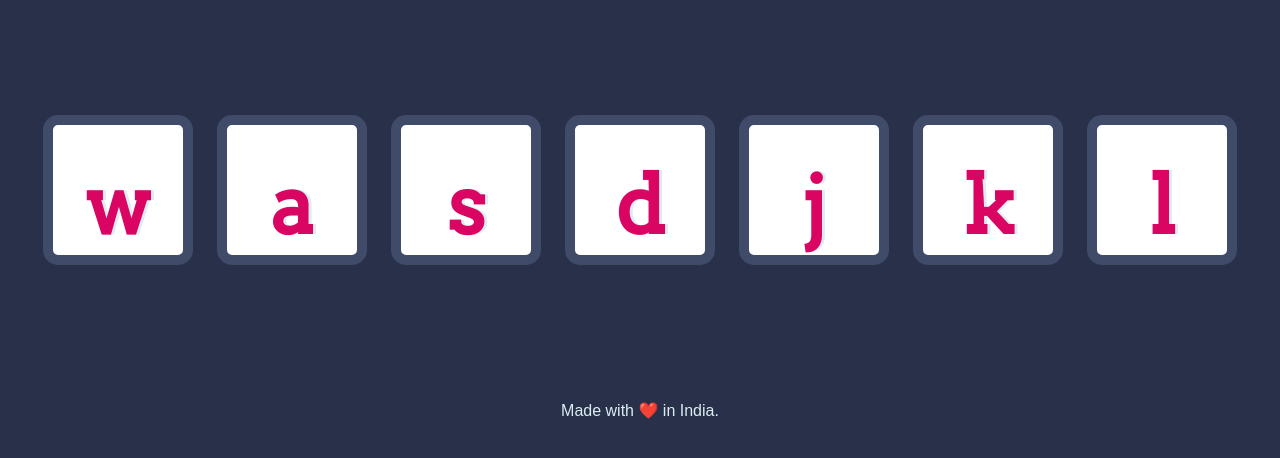
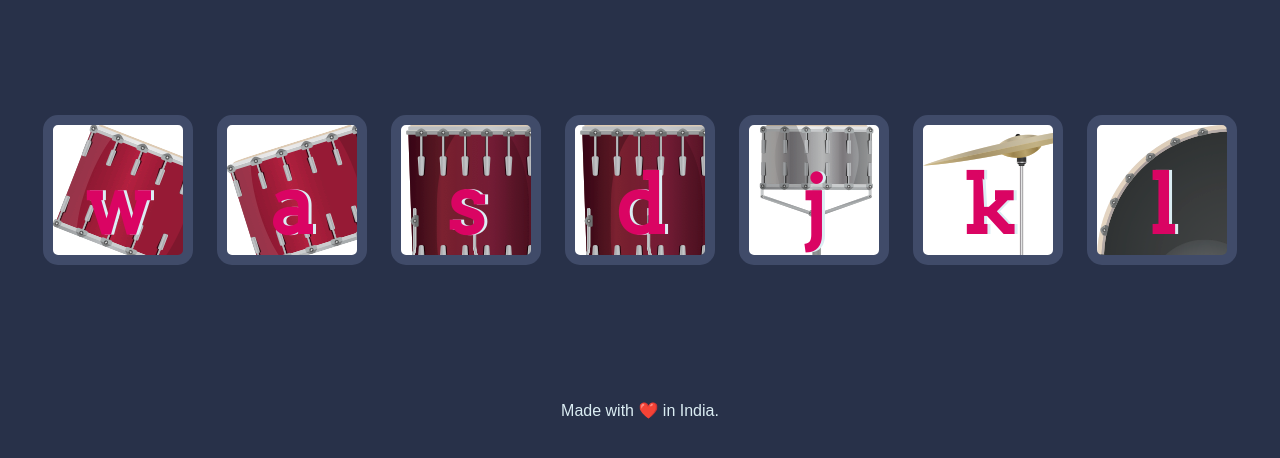
Before and after one commit to sakshi1499/DrumKit, a plain HTML site: page index.html in a window 1280 px wide. Shown: the part 174-632 px from the top of the page. Drawn offline with Linux system fonts and the light colour scheme.

Commit message:
Update styles.css

```diff
--- a/styles.css
+++ b/styles.css
@@ -17,31 +17,31 @@ footer {
 }
 
 .w {
-background-image: url("images/tom1.png");
+background-image: url("tom1.png");
 }
 
 .a {
-background-image: url("images/tom2.png");
+background-image: url("tom2.png");
 }
 
 .s {
-background-image: url("images/tom4.png");
+background-image: url("tom4.png");
 }
 
 .d {
-background-image: url("images/tom4.png");
+background-image: url("tom4.png");
 }
 
 .j {
-background-image: url("images/snare.png");
+background-image: url("snare.png");
 }
 
 .k {
-background-image: url("images/crash.png");
+background-image: url("crash.png");
 }
 
 .l {
-background-image: url("images/kick.png");
+background-image: url("kick.png");
 }
 
 .set {
```
